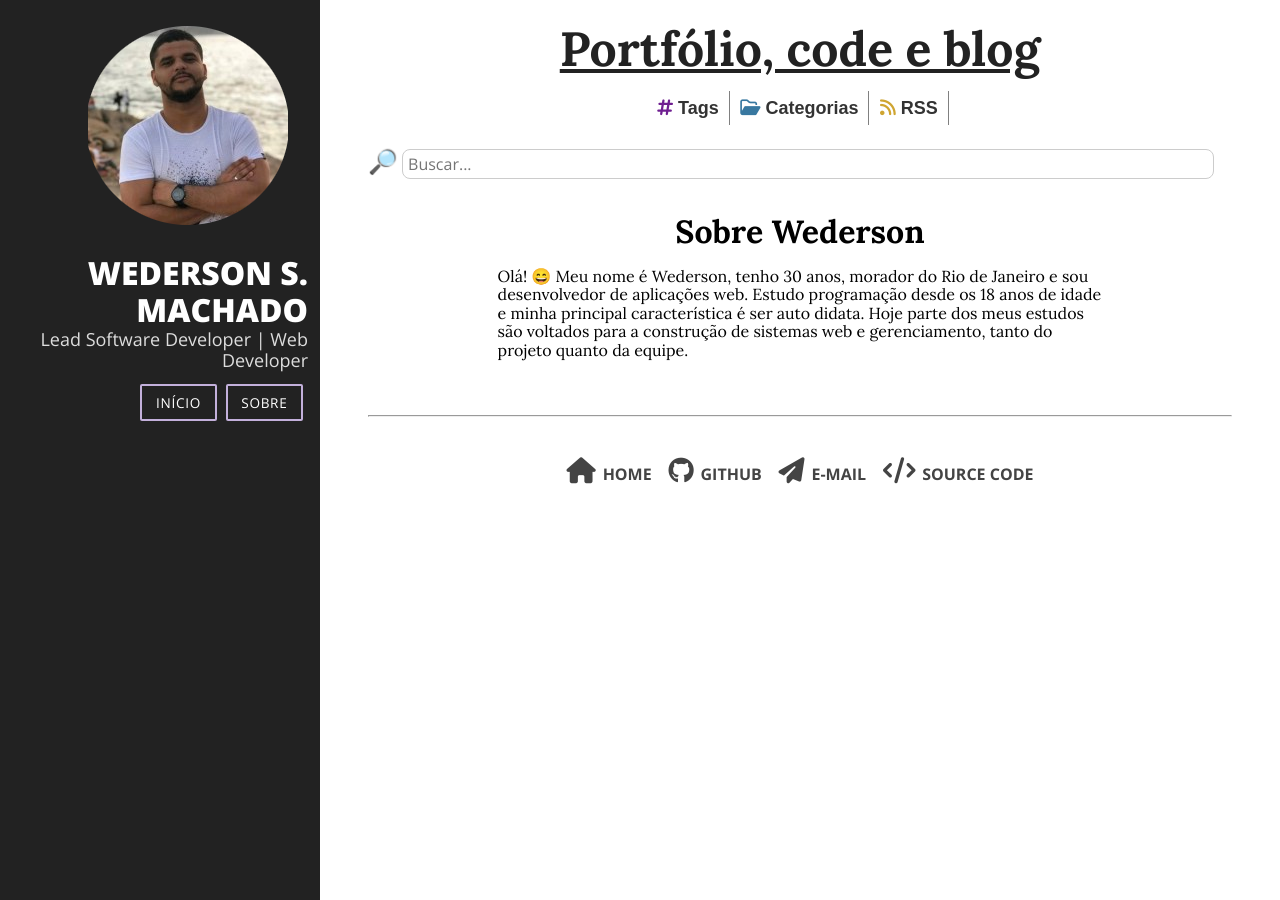
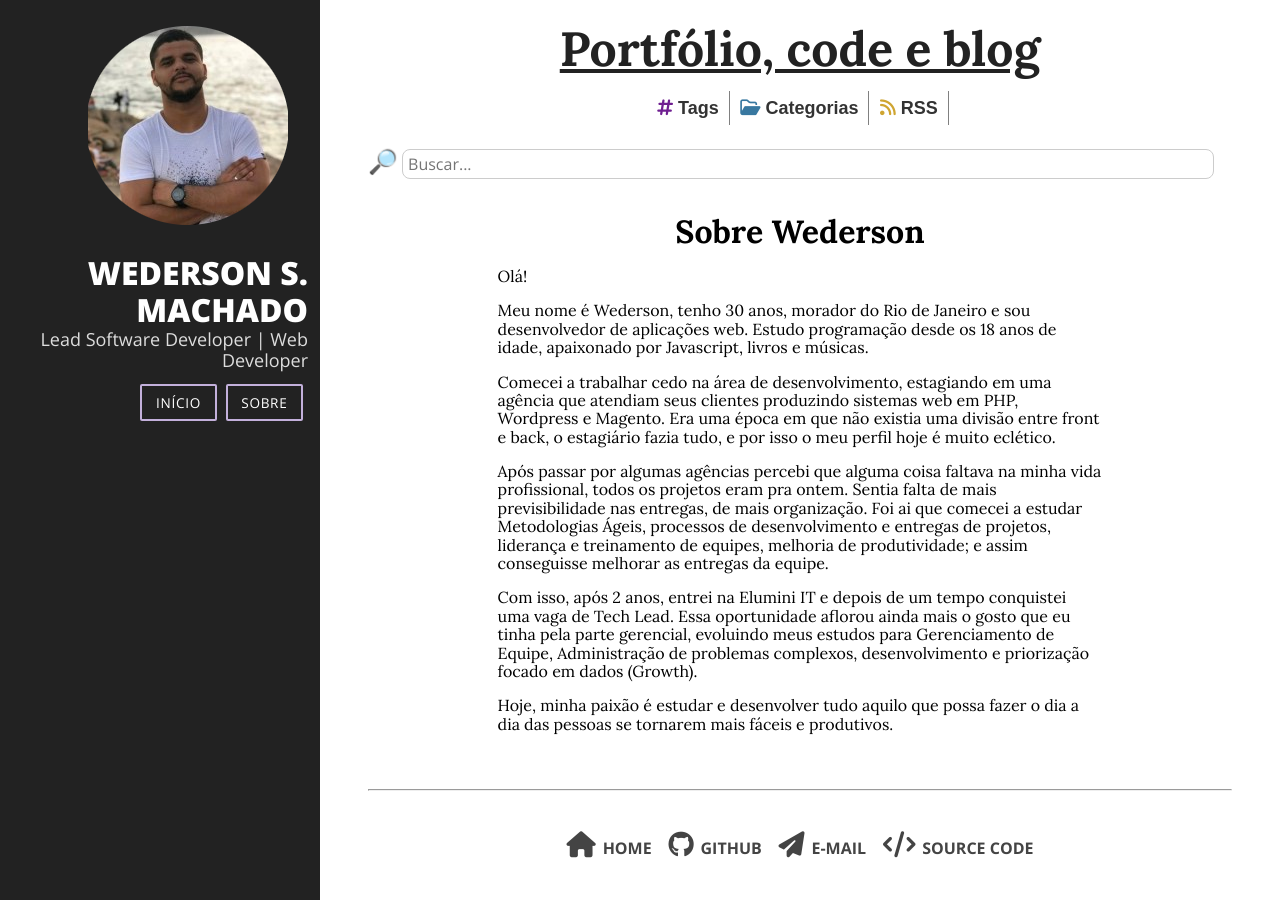
Before and after one commit to wederson/portfolio, a Jekyll site: the page built from _pages/sobre.md, in a window 1280 px wide. Built offline with Jekyll 4.4.1, drawn with Linux system fonts in a browser that asks for light colours; nearby versions of some CDN libraries.

Commit message:
Atualizaçao da Pagina Sobre

```diff
--- a/_pages/sobre.md
+++ b/_pages/sobre.md
@@ -4,5 +4,14 @@ title: Sobre Wederson
 permalink: /sobre/
 ---
 
-Olá! 😄
-Meu nome é Wederson, tenho 30 anos, morador do Rio de Janeiro e sou desenvolvedor de aplicações web. Estudo programação desde os 18 anos de idade e minha principal característica é ser auto didata. Hoje parte dos meus estudos são voltados para a construção de sistemas web e gerenciamento, tanto do projeto quanto da equipe.
+Olá!
+
+Meu nome é Wederson, tenho 30 anos, morador do Rio de Janeiro e sou desenvolvedor de aplicações web. Estudo programação desde os 18 anos de idade, apaixonado por Javascript, livros e músicas.
+
+Comecei a trabalhar cedo na área de desenvolvimento, estagiando em uma agência que atendiam seus clientes produzindo sistemas web em PHP, Wordpress e Magento. Era uma época em que não existia uma divisão entre front e back, o estagiário fazia tudo, e por isso o meu perfil hoje é muito eclético.
+
+Após passar por algumas agências percebi que alguma coisa faltava na minha vida profissional, todos os projetos eram pra ontem. Sentia falta de mais previsibilidade nas entregas, de mais organização. Foi ai que comecei a estudar Metodologias Ágeis, processos de desenvolvimento e entregas de projetos, liderança e treinamento de equipes, melhoria de produtividade; e assim conseguisse melhorar as entregas da equipe.
+
+Com isso, após 2 anos, entrei na Elumini IT e depois de um tempo conquistei uma vaga de Tech Lead. Essa oportunidade aflorou ainda mais o gosto que eu tinha pela parte gerencial, evoluindo meus estudos para Gerenciamento de Equipe, Administração de problemas complexos, desenvolvimento e priorização focado em dados (Growth).
+
+Hoje, minha paixão é estudar e desenvolver tudo aquilo que possa fazer o dia a dia das pessoas se tornarem mais fáceis e produtivos.
```
